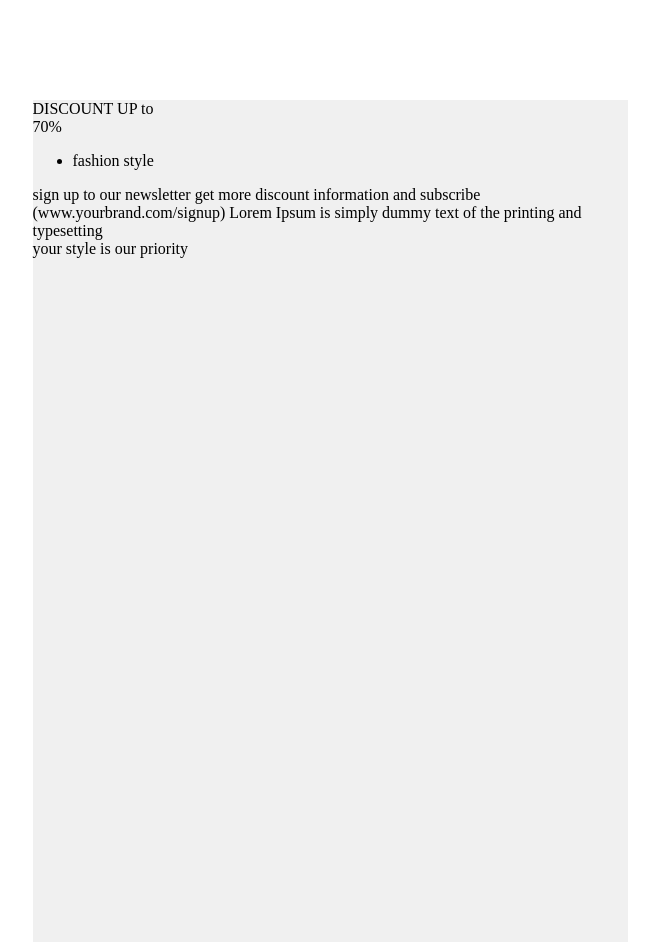
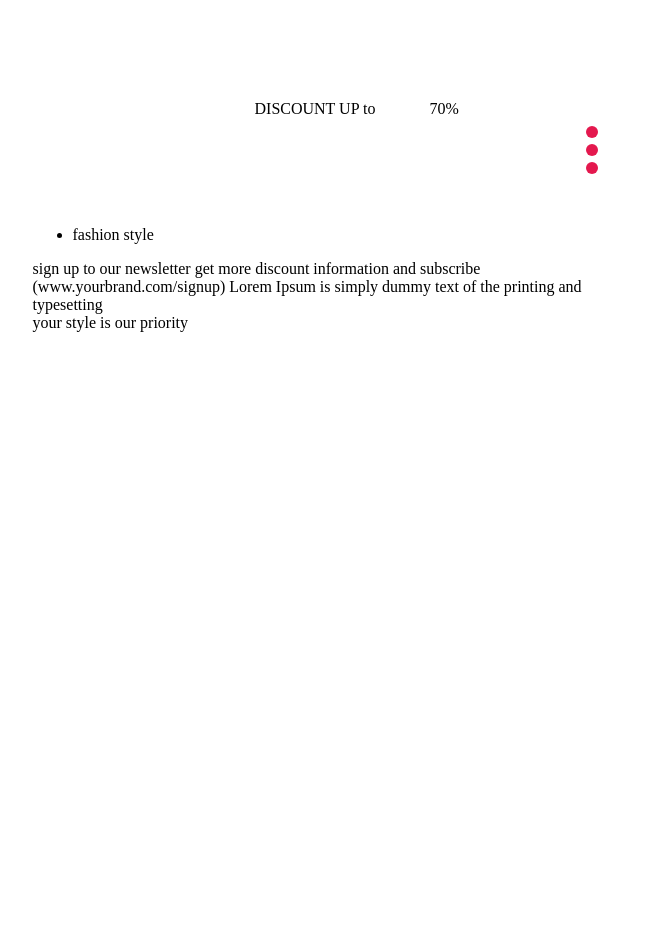
Before and after one commit to ajinpae/Fashion, a plain HTML site: page index.html in a window 1280 px wide. Shown: the top 942 px of the page, without its empty margins (310-969 px from the left). Drawn offline with Linux system fonts and the light colour scheme.

Commit message:
Add initial HTML structure for card components

```diff
--- a/assets/styles/style.css
+++ b/assets/styles/style.css
@@ -9,9 +9,38 @@
     width: 595px;
     height: 842px;
     margin: 100px auto;
-    background-color: #f0f0f0;
+    background-color: #fff;
 }
 .header {
   display: grid;
   width: 100%;
+  height: 110px;
+grid-template-columns: 175px 126px 72px;
+justify-content: end;
 }
+.circle {
+  width: 12px;
+  height: 12px;
+  border-radius: 50%;
+  background-color: #e4184e;
+  position: relative;
+  margin: 44px auto;
+}
+.circle::before {
+  content: "";
+  background-color: #e4184e;
+   width: 12px;
+  height: 12px;
+  border-radius: 50%;
+  position: absolute;
+  top: -18px;
+}
+.circle::after {
+   width: 12px;
+  height: 12px;
+  border-radius: 50%;
+  content: "";
+   background-color: #e4184e;
+   position: absolute;
+  top: 18px;
+}
--- a/index.html
+++ b/index.html
@@ -12,7 +12,7 @@
 <body>
     <!-- Card # 1 -->
     <div class="card">
-        <header>
+        <header class="header">
             <div class="text-discount">DISCOUNT UP to</div>
             <div class="procent">70%</div>
             <div class="circle"></div>
```
